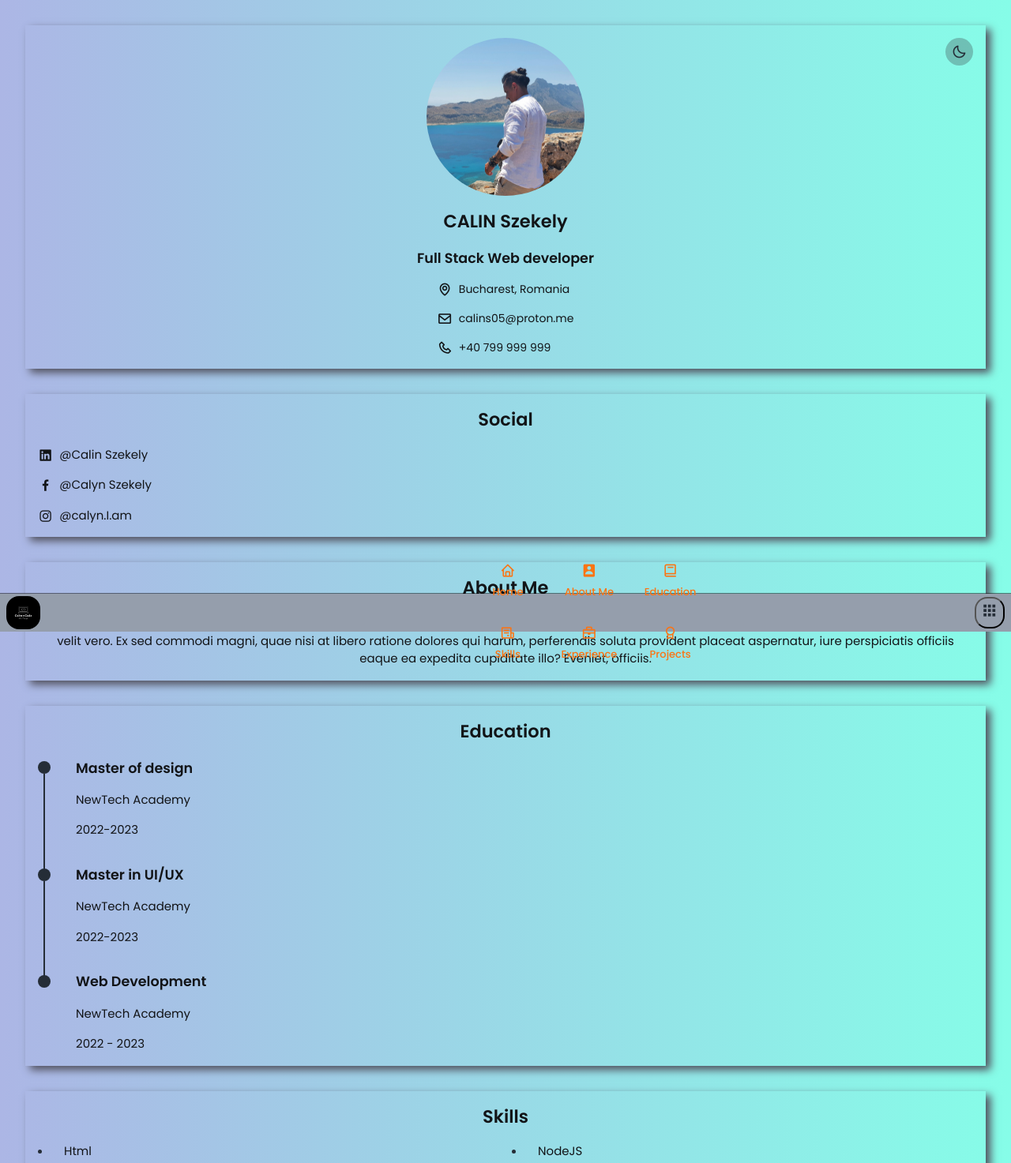
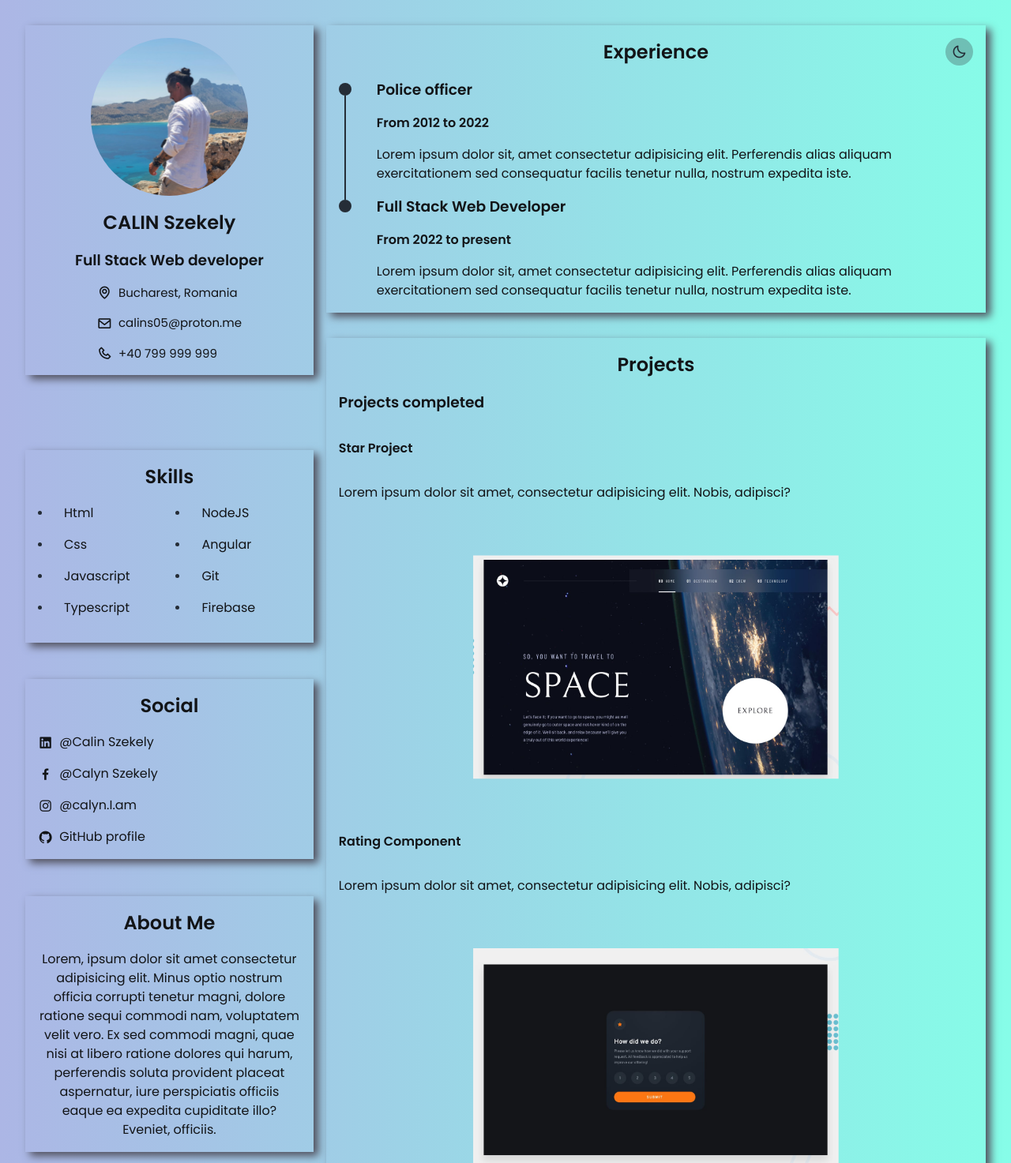
Before and after one commit to calyn05/resume-web-page, a plain HTML site: page index.html in a window 1280 px wide. Shown: the top 1473 px of the page at 79% size. Drawn offline with nearby package versions, Linux system fonts and the light colour scheme.

Commit message:
media queries added

```diff
--- a/assets/style.css
+++ b/assets/style.css
@@ -9,7 +9,6 @@
     --clr-blue_vdark: hsl(216, 12%, 8%);
 
     --box-shadow: 6px 5px 10px rgb(80, 80, 93);
-
 
 
     /* font */
@@ -27,6 +26,16 @@
     --fw-400: 400;
     --fw-500: 500;
     --fw-600: 600;
+
+
+    @media screen and (min-width: 37.5rem) {
+    --fs-800: 2rem;
+    --fs-700: 1.5rem;
+    --fs-600: 1.25rem;
+    --fs-500: 1rem;
+    --fs-400: .938rem;
+    --fs-300: .875rem;
+    }
   }
 
   /* css reset - Modern */
@@ -35,25 +44,12 @@
   *::before,
   *::after {
     box-sizing: border-box;
+    margin: 0;
+    padding: 0;
   }
 
   html {
     scroll-behavior: smooth;
-  }
-
-  body,
-  h1,
-  h2,
-  h3,
-  h4,
-  h5,
-  p,
-  li,
-  ul,
-  figure,
-  picture {
-    margin: 0;
-    padding: 0;
   }
 
   body {
@@ -78,13 +74,6 @@
 
   ul {
     list-style: none;
-  }
-
-  input,
-  button,
-  textarea,
-  select {
-    font: inherit;
   }
 
   /* project colors */
@@ -170,7 +159,7 @@
 
   main {
     padding: 2rem;
-    margin-bottom: 3.5rem;
+    margin-bottom: 3rem;
   }
 
   .flex {
@@ -210,7 +199,7 @@
     position: fixed;
     bottom: 0;
     left: 0;
-    background-color: var(--clr-grey_light);
+    background-color: rgb(49, 105, 113, .9);
     box-shadow: 0 -1px rgba(0, 0, 0, .5);
     transition: .3s;
     z-index: 100;
@@ -222,28 +211,84 @@
     align-items: center;
   }
 
-  @media screen and (max-width: 37.5rem) {
   .nav-list {
+    display: grid;
+    gap: 2rem;
     position: fixed;
     bottom: -100%;
     left: 0;
     width: 100%;
     padding: 2rem 1.5rem;
-      background-color: var(--clr-blue_dark);
-      color: var(--clr-white);
+    background-color: var(--clr-white);
+    color: var(--clr-blue_vdark);
     box-shadow: 0 1px 4px rgba(0, 0, 0, .5);
     z-index: 100;
     transition: .3s;
+  }
+
+  @media screen and (min-width: 37.5rem) {
+
+    main {
+      margin-bottom: 0;
+    }
+
+    .primary-header {
+      position: unset;
+      top: 0;
+      bottom: unset;
+      height: fit-content;
+      background: none;
+    }
+
+    .logo {
+      max-width: 45%;
+      margin-left: 1rem;
+    }
+
+    .primary-navigation {
+      height: 100%;
+    }
+
+    .nav-list {
+      position: inherit;
+      display: flex;
+      top: 0;
+      height: 90%;
+      justify-content: space-around;
+      width: 100%;
+      background: none;
+      border-radius: 1rem;
+      margin-right: 1.2rem;
+    }
+
+   .mobile-nav__toggle {
+     display: none;
+   }
+
+   .resume-left {
+     display: grid;
+     grid-template-columns: repeat(2, 1fr);
+     gap: 1rem;
+   }
+
+   .home {
+     grid-column: 1/3;
+   }
+  }
+
+  @media screen and (min-width: 60.5rem) {
+    .primary-header {
+      padding-top: 1rem;
     }
   }
 
   .mobile-nav__toggle {
     background: none;
-    font-size: 1.4rem;
+    font-size: 2.5rem;
     cursor: pointer;
-    border-radius: 1rem;
     color: var(--clr-blue_dark);
-
+    padding: 1px;
+    border: none;
   }
 
   .nav-list {
@@ -256,13 +301,9 @@
     display: flex;
     flex-direction: column;
     font-size: var(--fs-300);
-    color: var(--clr-orange);
+    color: var(--clr-blue_vdark);
     font-weight: var(--fw-500);
   }
-
-  /* .nav-list li a:hover {
-      color: var(--clr-grey_light);
-  } */
 
   .nav-list li a i {
     font-size: 1.2rem;
@@ -320,6 +361,12 @@
     margin-bottom: 2rem;
   }
 
+  @media screen and (min-width: 37.5rem) {
+    .social-container {
+      margin-bottom: 0;
+    }
+  }
+
   .social-profiles {
     flex-direction: column;
     align-items: flex-start;
@@ -354,8 +401,6 @@
     box-shadow: var(--box-shadow);
     margin-top: 2rem;
   }
-
-
 
   .education-container {
     flex-direction: column;
@@ -434,6 +479,18 @@
     }
   }
 
+  @media screen and (min-width: 37.5rem) {
+    .skills-container {
+      grid-template-columns: auto;
+    }
+  }
+
+  @media screen and (min-width: 60.5rem) {
+    .skills-container {
+      grid-template-columns: repeat(2, 1fr);
+    }
+  }
+
   /* Projects */
 
 
@@ -445,6 +502,11 @@
 
   .projects-content {
     flex-direction: column;
+    padding-bottom: 1rem;
+  }
+
+  .projects-content:first-child {
+    border-bottom: 1px solid var(--clr-white);
   }
 
   .projects-content img {
@@ -470,7 +532,67 @@
     box-shadow: var(--box-shadow);
   }
 
+  @media screen and (min-width: 60.5rem) {
+    .visit-btn:hover {
+      background-color: var(--clr-white);
+      color: var(--clr-blue_vdark);
+      box-shadow: 2px 2px 10px var(--clr-blue_vdark);
+    }
 
+     .nav-list li a:hover {
+      color: var(--clr-white);
+    }
+
+    .nav-list li a {
+        font-size: 1.2rem;
+        flex-direction: row;
+    }
+
+    .nav-list li a i {
+        font-size: 1.5rem;
+        margin-right: .5rem;
+    }
+
+    .primary-header {
+      display: none;
+    }
+
+    main {
+      display: grid;
+      grid-template-columns: 30% 1fr;
+      gap: 1rem;
+      margin-bottom: 0;
+    }
+
+    .resume-left {
+      display: flex;
+      flex-direction: column;
+      justify-content: space-between;
+    }
+
+    .resume-right {
+      margin-top: 0;
+      display: flex;
+      flex-direction: column;
+      justify-content: space-between;
+    }
+
+    .experience {
+      margin-top: 0;
+    }
+
+    .profile-pic {
+      max-width: 60%;
+    }
+
+    .skills {
+      order: -1;
+    }
+
+    .home {
+      order: -1;
+    }
+  }
 
   /* Scroll top */
 
@@ -494,7 +616,7 @@
 
   .show-scroll {
     visibility: visible;
-    bottom: 5rem;
+    bottom: 5.6rem;
   }
 
   /* light/dark mode */
@@ -511,6 +633,29 @@
     padding: .5rem;
   }
 
+  @media screen and (min-width: 37.5rem) {
+    .change-theme__btn {
+      top: 9rem;
+    }
+
+    .show-scroll {
+      bottom: 3rem;
+    }
+  }
+
+  @media screen and (min-width: 60.5rem) {
+    .change-theme__btn {
+      top: 2rem;
+      position: fixed;
+    }
+
+    .change-theme__btn:hover {
+      background-color: var(--clr-blue_vdark);
+      color: var(--clr-white);
+    }
+  }
+
+
   .dark-theme {
     background: rgb(15,32,39);
     background: linear-gradient(90deg, rgba(15,32,39,1) 0%, rgba(32,58,67,1) 0%, rgba(44,83,100,1) 100%);
--- a/index.html
+++ b/index.html
@@ -27,7 +27,7 @@
                      src="assets/images/logo/logo_dark.png" alt="Calin's logo"></a>
             </div>
 
-            <ul class="nav-list grid" id="nav-list">
+            <ul class="nav-list" id="nav-list">
                 <li>
                     <a href="#home">
                         <i class="bx bx-home"></i>Home
@@ -36,7 +36,7 @@
 
                 <li>
                     <a href="#about">
-                        <i class="bx bxs-user-rectangle"></i>About Me
+                        <i class="bx bxs-user-rectangle"></i>About
                     </a>
                 </li>
 
@@ -66,7 +66,7 @@
             </ul>
 
             <button class="mobile-nav__toggle" id="nav-toggle">
-                <i class="bx bxs-grid"></i><span class="screen-reader" aria-expanded="false">Menu</span>
+                <i class="bx bxs-grid"></i><span class="screen-reader">Menu</span>
             </button>
         </nav>
     </header>
@@ -118,6 +118,9 @@
                     <a href="https://instagram.com/" target="_blank">
                         <i class="bx bxl-instagram"></i>@calyn.I.am
                     </a>
+                    <a href="https://github.com/calyn05" target="_blank">
+                        <i class='bx bxl-github'></i>GitHub profile
+                    </a>
                 </div>
             </section>
 
@@ -139,8 +142,8 @@
                         </div>
 
                         <div class="edu-data grid">
-                            <h3>Master of design</h3>
-                            <span class="edu-studies">NewTech Academy</span>
+                            <h3 class="fw-600">Master of design</h3>
+                            <span class="edu-studies fw-600">NewTech Academy</span>
                             <span class="edu-year">2022-2023</span>
                         </div>
                     </div>
@@ -152,8 +155,8 @@
                         </div>
 
                         <div class="edu-data grid">
-                            <h3>Master in UI/UX</h3>
-                            <span class="edu-studies">NewTech Academy</span>
+                            <h3 class="fw-600">Master in UI/UX</h3>
+                            <span class="edu-studies fw-600">NewTech Academy</span>
                             <span class="edu-year">2022-2023</span>
                         </div>
                     </div>
@@ -165,8 +168,8 @@
                         </div>
 
                         <div class="edu-data grid">
-                            <h3>Web Development</h3>
-                            <span class="edu-studies">NewTech Academy</span>
+                            <h3 class="fw-600">Full Stack Web Development</h3>
+                            <span class="edu-studies fw-600">NewTech Academy</span>
                             <span class="edu-year">2022 - 2023</span>
                         </div>
                     </div>
@@ -222,8 +225,8 @@
                         </div>
 
                         <div class="exp-meta grid">
-                            <h3>Police officer</h3>
-                            <span>From 2012 to 2022</span>
+                            <h3 class="fw-600">Police officer</h3>
+                            <span class="fw-600">From 2012 to 2022</span>
                             <p>Lorem ipsum dolor sit, amet consectetur adipisicing elit. Perferendis alias aliquam exercitationem sed consequatur facilis tenetur nulla, nostrum expedita iste.</p>
 
                         </div>
@@ -236,8 +239,8 @@
                         </div>
 
                         <div class="exp-meta grid">
-                            <h3>Full Stack Web Developer</h3>
-                            <span>From 2022 to present</span>
+                            <h3 class="fw-600">Full Stack Web Developer</h3>
+                            <span class="fw-600">From 2022 to present</span>
                             <p>Lorem ipsum dolor sit, amet consectetur adipisicing elit. Perferendis alias aliquam exercitationem sed consequatur facilis tenetur nulla, nostrum expedita iste.</p>
 
                         </div>
@@ -251,24 +254,24 @@
                 <div class="projects-container grid flow">
 
                     <div class="projects-content flow flex">
-                        <h3>Projects completed</h3>
-                        <h4>Star Project</h4>
+                        <h3 class="fw-600">Projects completed</h3>
+                        <h4 class="fw-600">Star Project</h4>
                         <p>Lorem ipsum dolor sit amet, consectetur adipisicing elit. Nobis, adipisci?</p>
                         <img src="assets/images/homepage star project.jpg" alt="Star project">
 
-                        <h4>Rating Component</h4>
+                        <h4 class="fw-600">Rating Component</h4>
                         <p>Lorem ipsum dolor sit amet, consectetur adipisicing elit. Nobis, adipisci?</p>
                         <img src="assets/images/rating component.jpg" alt="Star project">
 
                     </div>
 
                     <div class="projects-content flow flex">
-                        <h3>Inspired to create</h3>
-                        <h4>AirBnb.com</h4>
+                        <h3 class="fw-600">Inspired to create</h3>
+                        <h4 class="fw-600">AirBnb.com</h4>
                         <p>Lorem ipsum dolor sit amet, consectetur adipisicing elit. Nobis, adipisci?</p>
                         <a href="https://airbnb.com/" target="_blank" class="visit-btn fs-400">Visit AirBnb.com</a>
 
-                        <h4>Ferrari.com</h4>
+                        <h4 class="fw-600">Ferrari.com</h4>
                         <p>Lorem ipsum dolor sit amet, consectetur adipisicing elit. Nobis, adipisci?</p>
                         <a href="https://ferrari.com/" target="_blank" class="visit-btn fs-400">Visit Ferrari.com</a>
                     </div>
```
Lines whose indentation alone changed are shown as unchanged.
